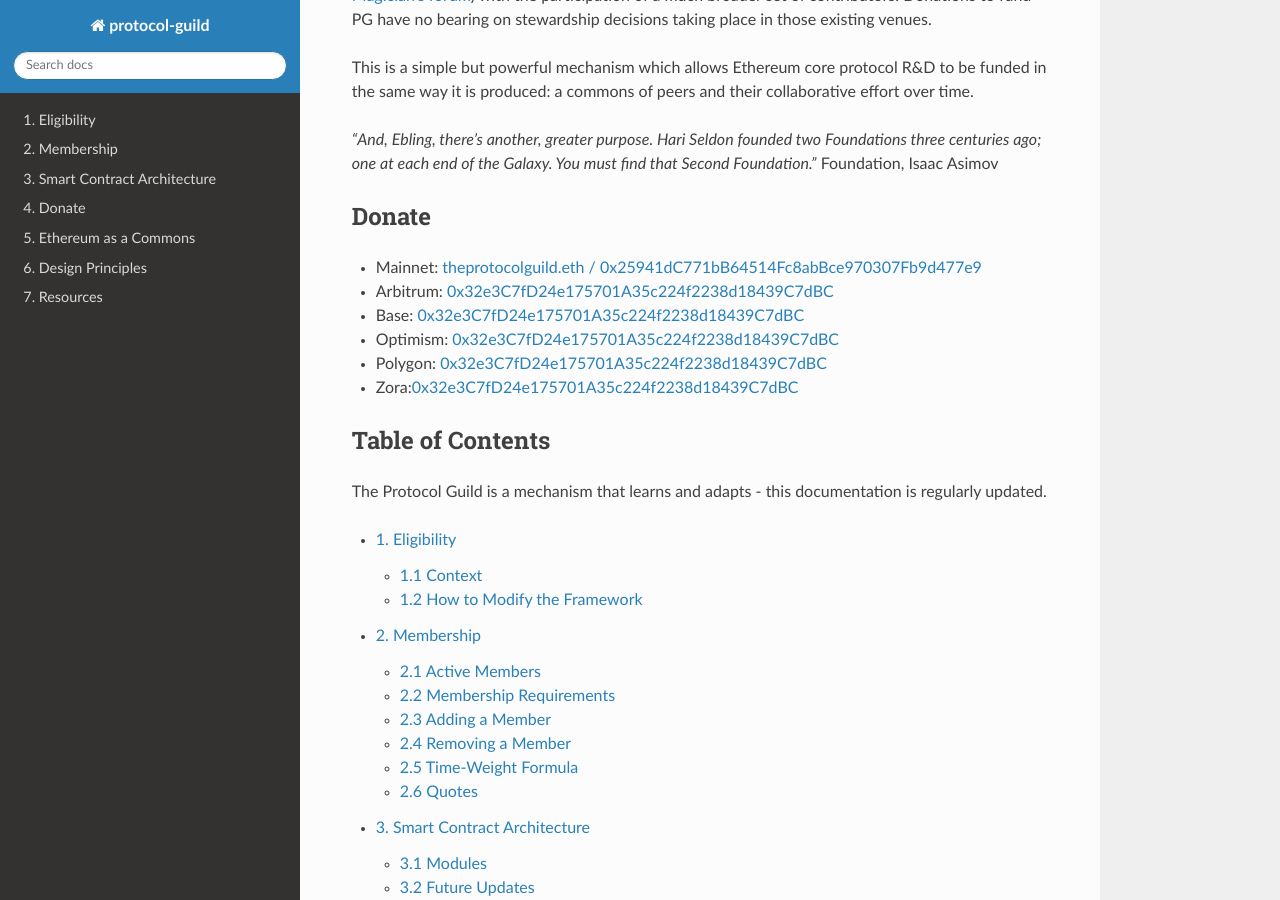
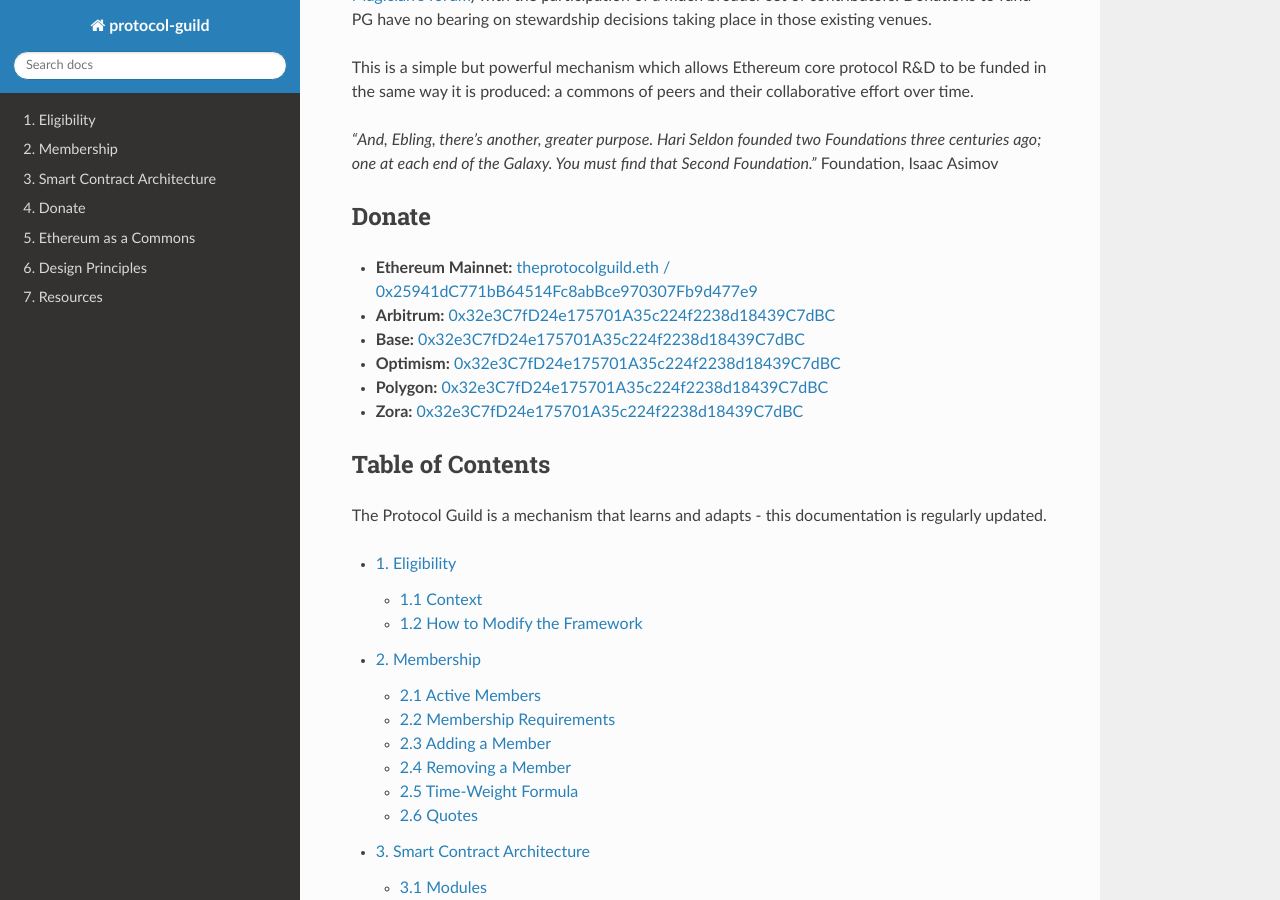
Before and after one commit to protocolguild/documentation, a Sphinx documentation site: the page built from docs/index.rst, in a window 1280 px wide and 900 px high, scrolled down 536 px. Built offline with Sphinx 7.4.7 and the Read the Docs theme 2.0.0, drawn with Linux system fonts in a browser that asks for light colours; some of the changed lines change nothing that is shown.

Commit message:
PGv2 - Homepage - Formatting updates

```diff
--- a/docs/index.rst
+++ b/docs/index.rst
@@ -18,12 +18,12 @@
 Donate
 ==================
 
-- Mainnet: `theprotocolguild.eth / 0x25941dC771bB64514Fc8abBce970307Fb9d477e9 <https://app.splits.org/accounts/0x25941dc771bb64514fc8abbce970307fb9d477e9/>`_
-- Arbitrum: `0x32e3C7fD24e175701A35c224f2238d18439C7dBC <https://app.safe.global/balances?safe=arb1:0x32e3C7fD24e175701A35c224f2238d18439C7dBC>`_
-- Base: `0x32e3C7fD24e175701A35c224f2238d18439C7dBC <https://app.safe.global/balances?safe=base:0x32e3C7fD24e175701A35c224f2238d18439C7dBC>`_
-- Optimism: `0x32e3C7fD24e175701A35c224f2238d18439C7dBC <https://app.safe.global/balances?safe=oeth:0x32e3C7fD24e175701A35c224f2238d18439C7dBC>`_
-- Polygon: `0x32e3C7fD24e175701A35c224f2238d18439C7dBC <https://app.safe.global/balances?safe=matic:0x32e3C7fD24e175701A35c224f2238d18439C7dBC>`_
-- Zora:`0x32e3C7fD24e175701A35c224f2238d18439C7dBC <https://safe.optimism.io/balances?safe=zora:0x32e3C7fD24e175701A35c224f2238d18439C7dBC>`_
+- **Ethereum Mainnet:** `theprotocolguild.eth / 0x25941dC771bB64514Fc8abBce970307Fb9d477e9 <https://app.splits.org/accounts/0x25941dc771bb64514fc8abbce970307fb9d477e9/>`_
+- **Arbitrum:** `0x32e3C7fD24e175701A35c224f2238d18439C7dBC <https://app.safe.global/balances?safe=arb1:0x32e3C7fD24e175701A35c224f2238d18439C7dBC>`_
+- **Base:** `0x32e3C7fD24e175701A35c224f2238d18439C7dBC <https://app.safe.global/balances?safe=base:0x32e3C7fD24e175701A35c224f2238d18439C7dBC>`_
+- **Optimism:** `0x32e3C7fD24e175701A35c224f2238d18439C7dBC <https://app.safe.global/balances?safe=oeth:0x32e3C7fD24e175701A35c224f2238d18439C7dBC>`_
+- **Polygon:** `0x32e3C7fD24e175701A35c224f2238d18439C7dBC <https://app.safe.global/balances?safe=matic:0x32e3C7fD24e175701A35c224f2238d18439C7dBC>`_
+- **Zora:** `0x32e3C7fD24e175701A35c224f2238d18439C7dBC <https://safe.optimism.io/balances?safe=zora:0x32e3C7fD24e175701A35c224f2238d18439C7dBC>`_
 
 Table of Contents
 ===================
```
